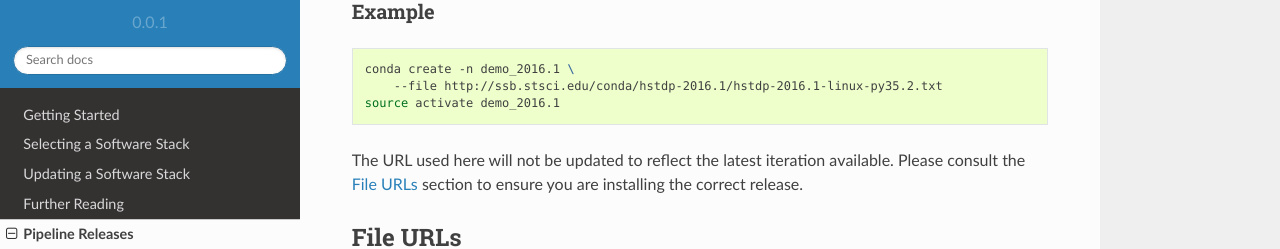
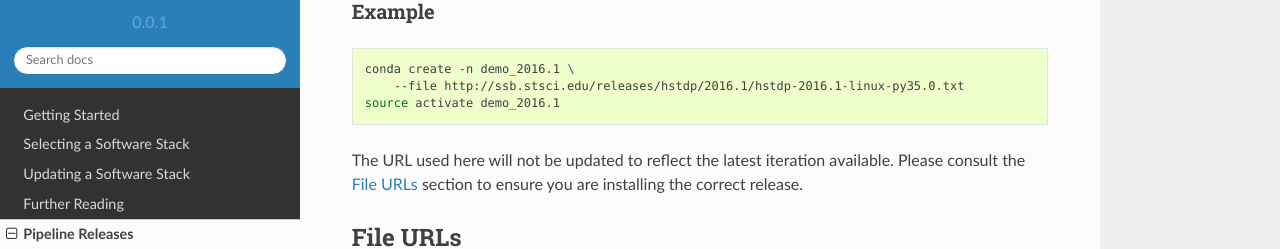
Before and after one commit to jhunkeler/astroconda, a Sphinx documentation site: the page built from source/releases.rst, in a window 1280 px wide and 900 px high, scrolled down 535 px. Shown: the part 181-430 px from the top of the window. Built offline with Sphinx 7.4.7 and the Read the Docs theme 2.0.0, drawn with Linux system fonts in a browser that asks for light colours; pages that are not in the unit, such as notebooks, are missing from menus; some of the changed lines change nothing that is shown.

Commit message:
Make example match new URL spec

```diff
--- a/source/releases.rst
+++ b/source/releases.rst
@@ -30,7 +30,7 @@ Example
 .. code-block:: sh
 
     conda create -n demo_2016.1 \
-        --file http://ssb.stsci.edu/conda/hstdp-2016.1/hstdp-2016.1-linux-py35.2.txt
+        --file http://ssb.stsci.edu/releases/hstdp/2016.1/hstdp-2016.1-linux-py35.0.txt
     source activate demo_2016.1
 
 The URL used here will not be updated to reflect the latest iteration available. Please consult the :ref:`files` section to ensure you are installing the correct release.
```
